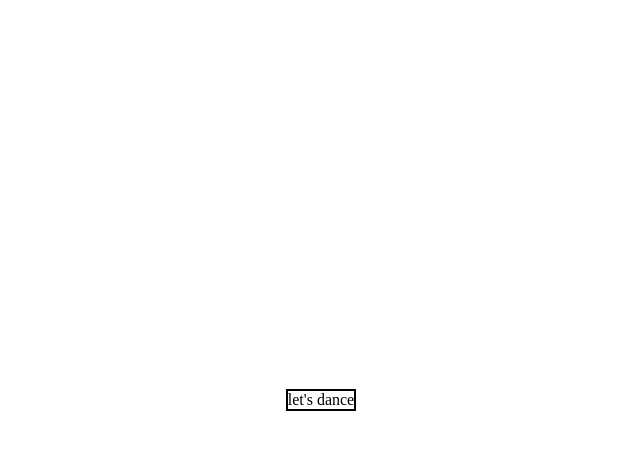
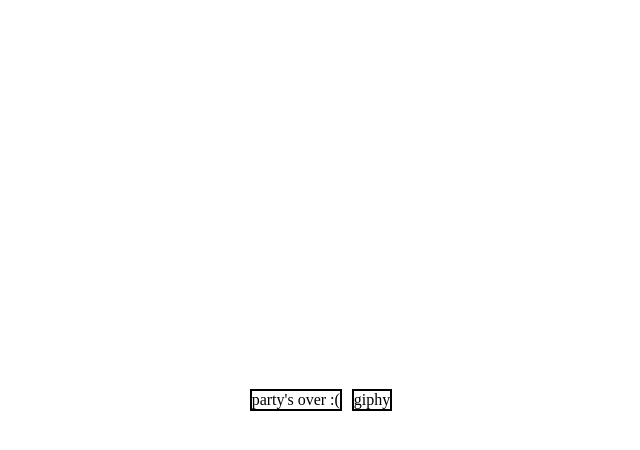
Before and after one commit to Alexandra-Hionis/dance-party, a plain HTML site: page index.html in a window 1280 px wide. Both pictures are taken after a click on the link "click me". Shown: the whole page, without its empty margins (319-959 px from the left). Drawn offline with Linux system fonts and the light colour scheme.

Commit message:
revised ux by giving the option to end the dance party or further proceed with site function

```diff
--- a/assets/js/script.js
+++ b/assets/js/script.js
@@ -2,11 +2,14 @@
 const buttonStartDanceParty = document.querySelector('.button-start-dance-party');
 const buttonGiphy = document.querySelector('.button-giphy');
 buttonStartDanceParty.onclick = function() {
-  buttonStartDanceParty.classList.add('dance-party');
+ // when button is clicked, add class name dance-party to be toggled
+ buttonStartDanceParty.classList.toggle('dance-party');
   if (buttonStartDanceParty.classList.contains('dance-party')) {
-    buttonStartDanceParty.style.display = "none";
+    buttonStartDanceParty.innerHTML = "party's over :("
     // show giphy button
     buttonGiphy.style.display = "block";
     console.log("start dance party! Let's dance button shown");
+  } else {
+    window.location.reload();
   }
 };
--- a/assets/styles/styles.css
+++ b/assets/styles/styles.css
@@ -10,13 +10,12 @@
     bottom: 0;
     left: 0;
     right: 0;
-
+    gap: 10px;
 }
 .button {
     border: black 2px solid;
     cursor: pointer;
 }
-
 /* hide by default */
 .button-giphy{
     display: none;
--- a/index.html
+++ b/index.html
@@ -7,12 +7,14 @@
     <link rel="stylesheet" type="text/css" href="./assets/styles/styles.css" />
     <title>Dance Party</title>
   </head>
+  <div class="giphy-container">
+    <img />
+  </div>
   <!-- button -->
-  <div class="button-container">
-    <a class="button button-giphy">let's dance</a>
-  </div>
+
   <div class="button-container">
     <a class="button button-start-dance-party">click me</a>
+    <a class="button button-giphy">giphy</a>
   </div>
 
   <body>
```
